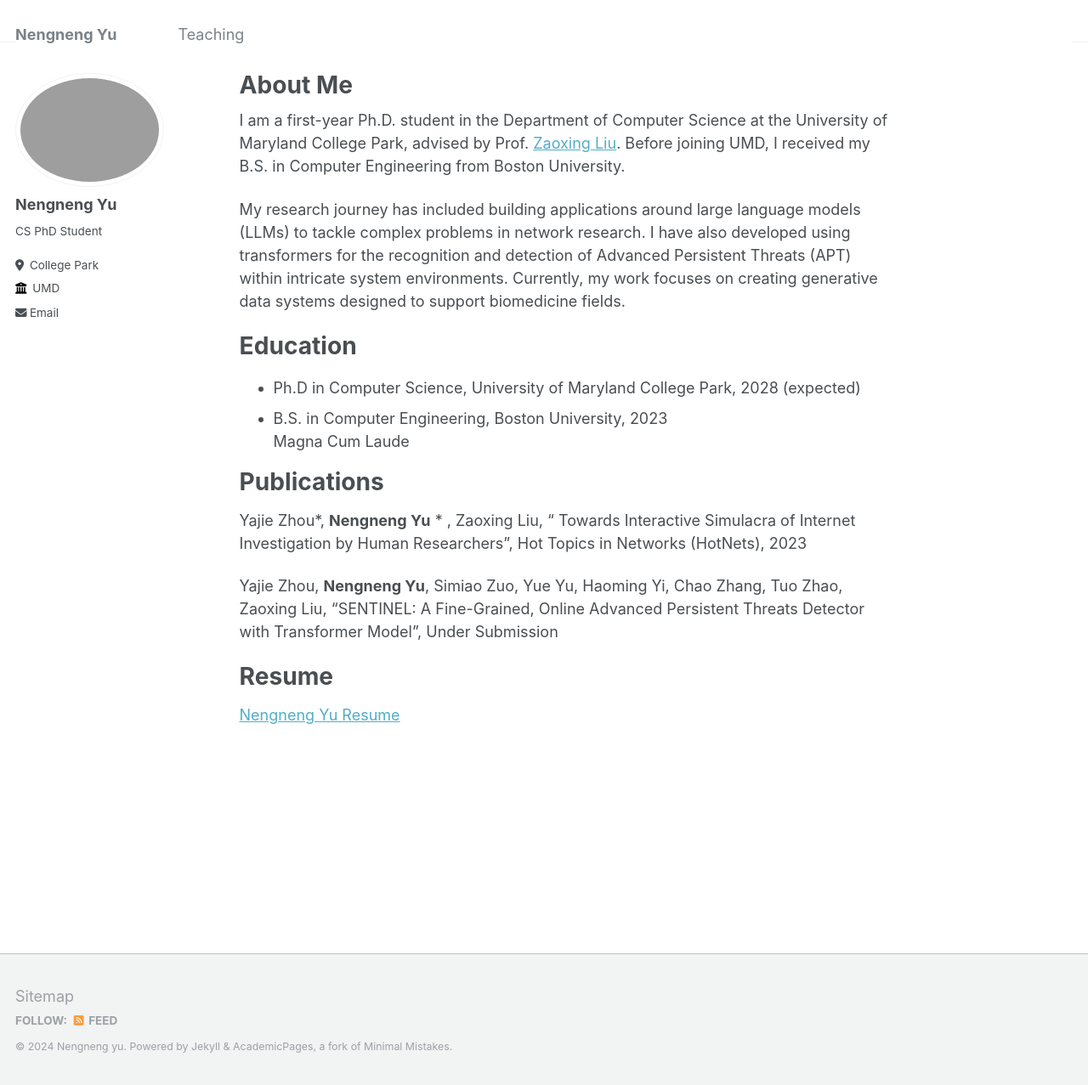
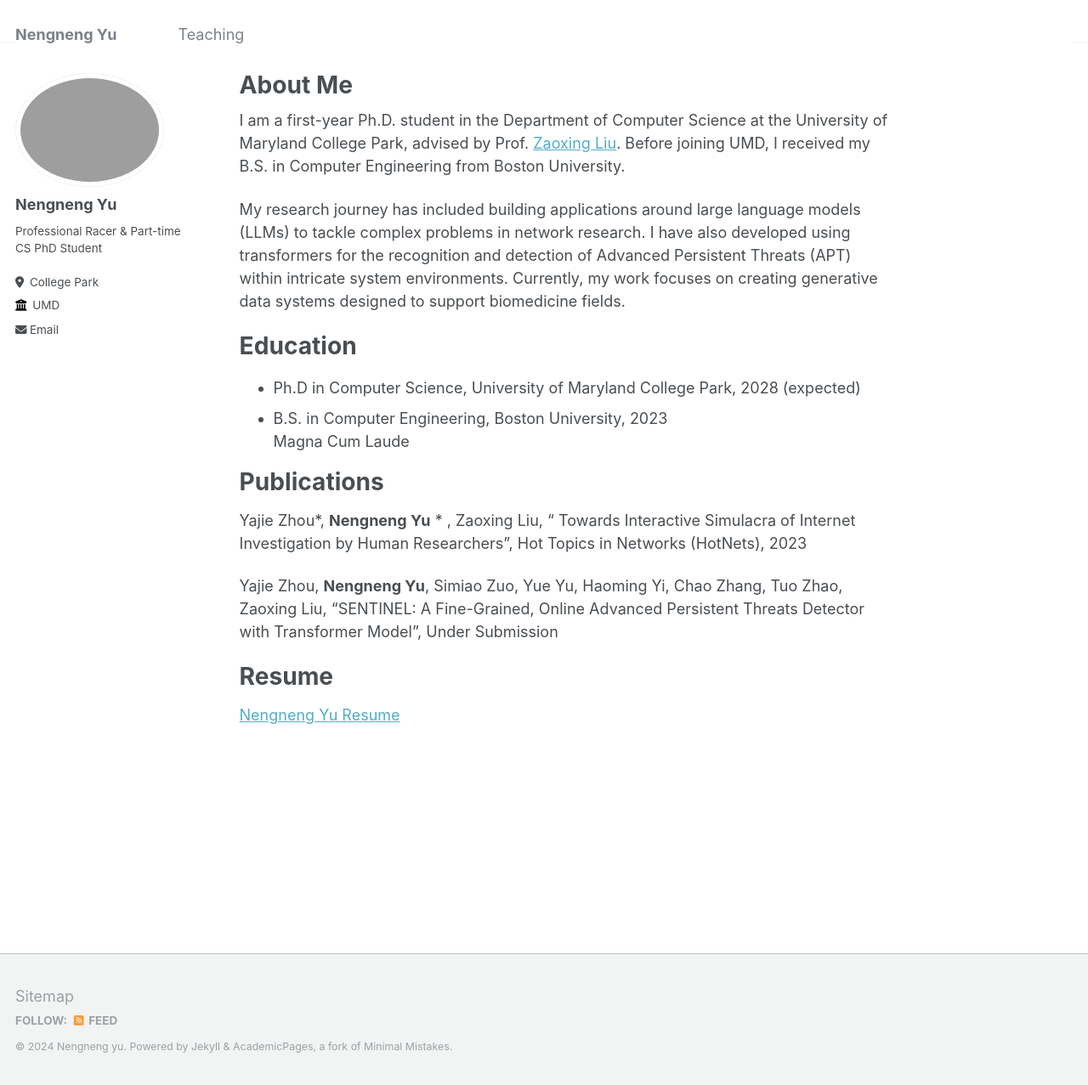
Before and after one commit to Samfisheryu/samfisheryu.github.io, a Jekyll site: the page built from _pages/about.md, in a window 1280 px wide and 1277 px high. Shown: the whole window at 85% size. Built offline with Jekyll 4.4.1, drawn with Linux system fonts in a browser that asks for light colours.

Commit message:
Update _config.yml

```diff
--- a/_config.yml
+++ b/_config.yml
@@ -24,7 +24,7 @@ author:
   avatar           : "profile.jpg"
   name             : "Nengneng Yu"
   pronouns         : # example: "she/her"
-  bio              : "CS PhD Student"
+  bio              : "Professional Racer & Part-time CS PhD Student"
   location         : "College Park"
   employer         : "UMD"
   uri              : # URL
```
